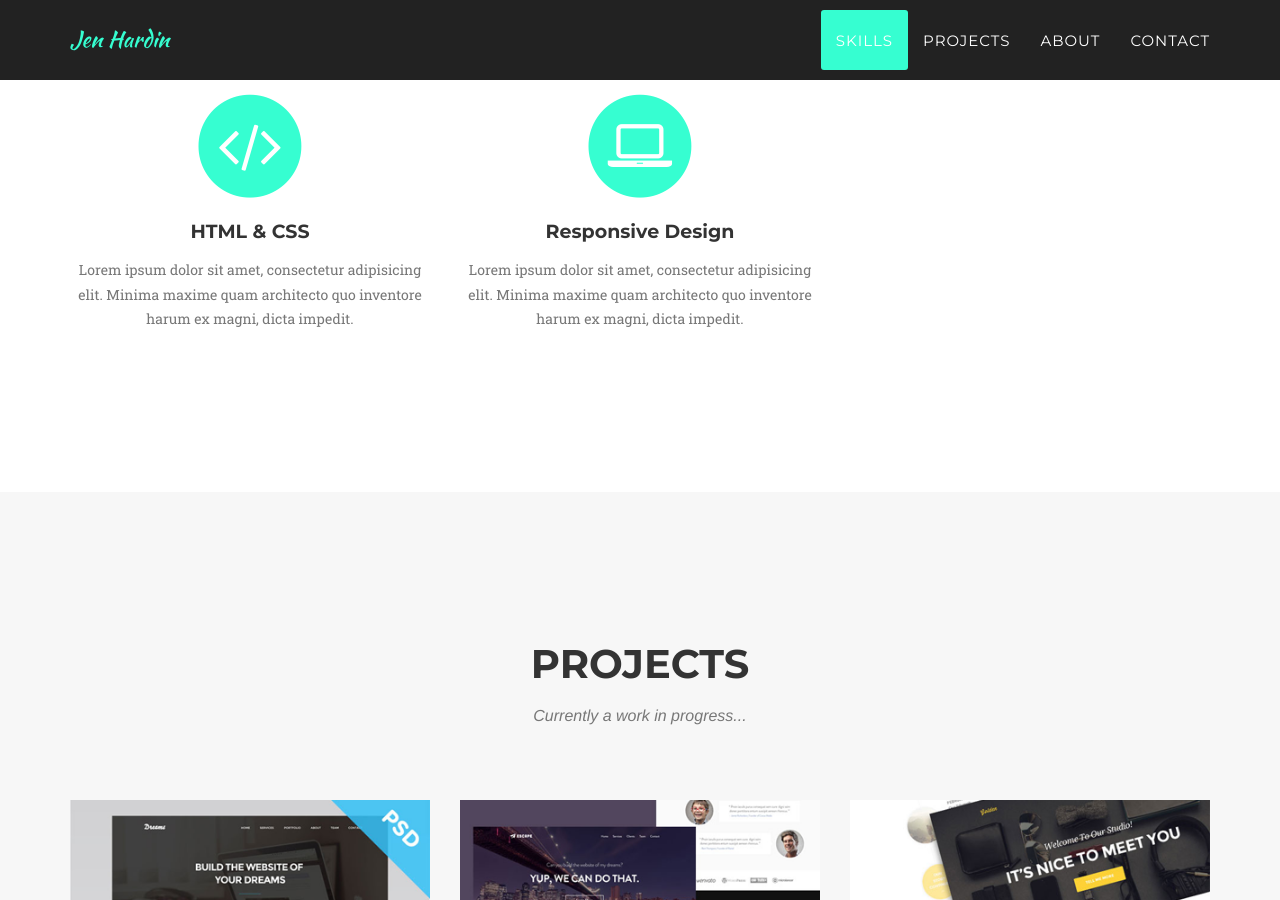
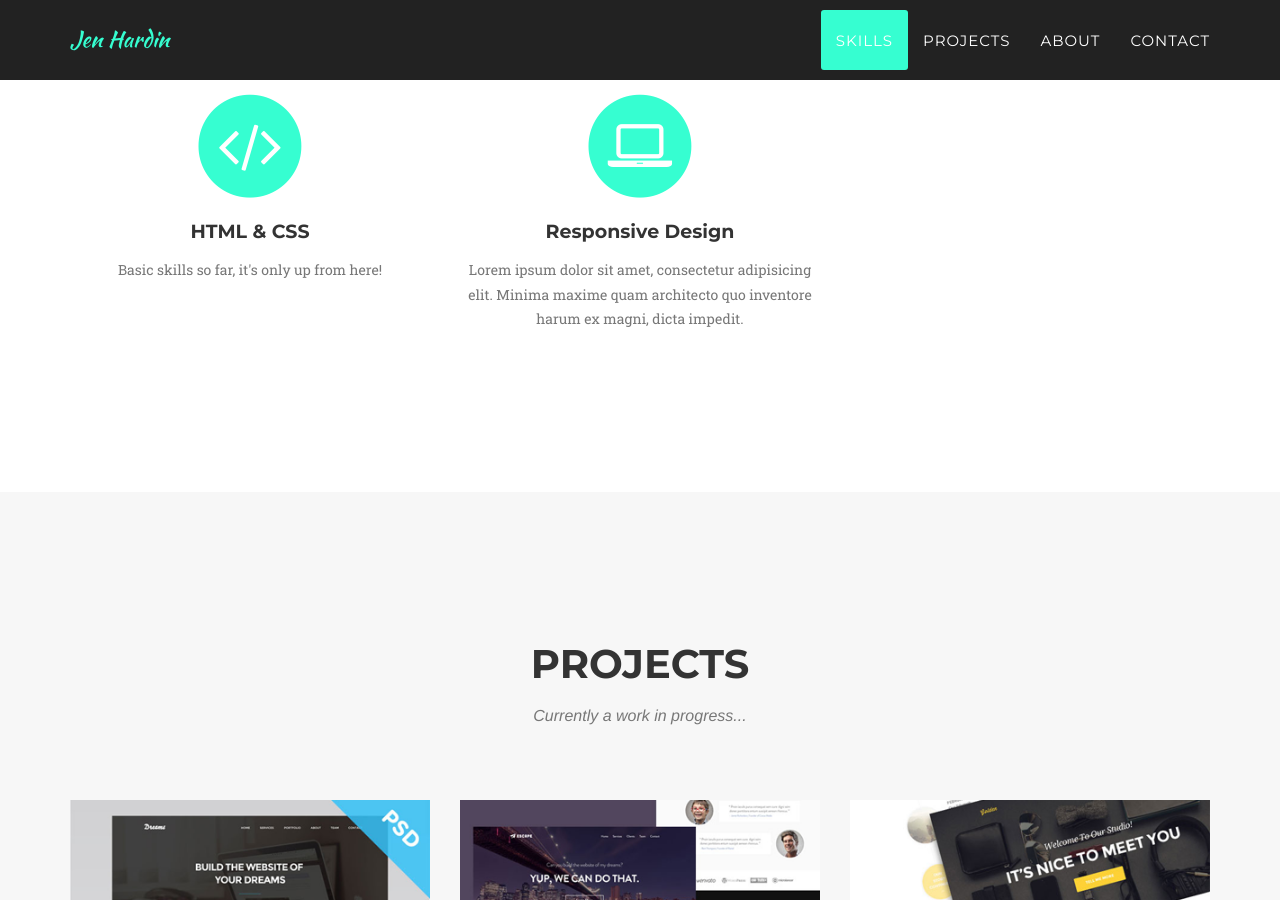
Before and after one commit to jenhardin/jenhardin.github.io, a Jekyll site: the page built from index.html, in a window 1280 px wide and 900 px high, scrolled down 978 px. Built offline with Jekyll 4.4.1, drawn with Linux system fonts in a browser that asks for light colours; some web fonts are replaced.

Commit message:
Update services.html

```diff
--- a/_includes/services.html
+++ b/_includes/services.html
@@ -14,7 +14,7 @@
                         <i class="fa fa-code fa-stack-1x fa-inverse"></i>
                     </span>
                     <h4 class="service-heading">HTML & CSS</h4>
-                    <p class="text-muted">Lorem ipsum dolor sit amet, consectetur adipisicing elit. Minima maxime quam architecto quo inventore harum ex magni, dicta impedit.</p>
+                    <p class="text-muted">Basic skills so far, it's only up from here!</p>
                 </div>
                 <div class="col-md-4">
                     <span class="fa-stack fa-4x">
```
